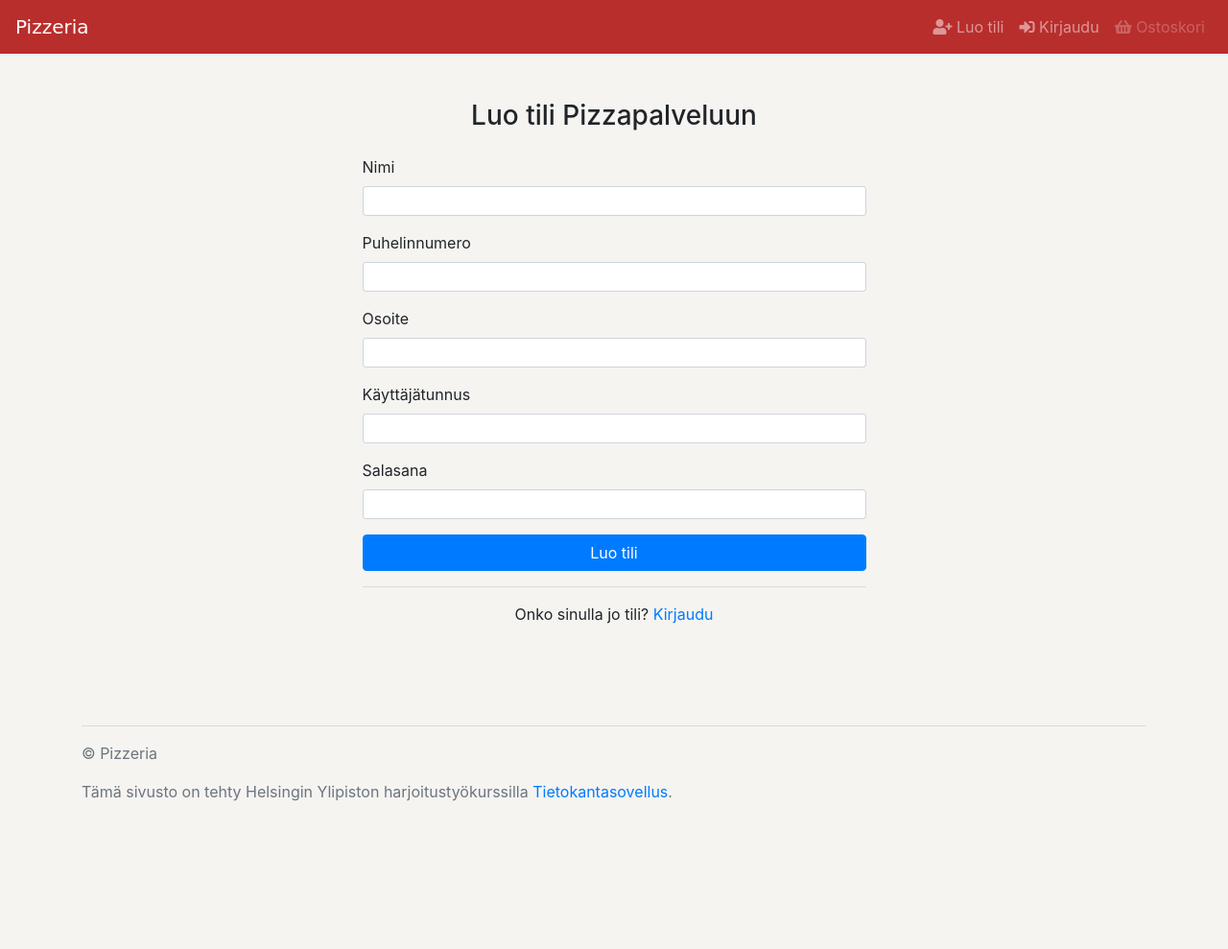
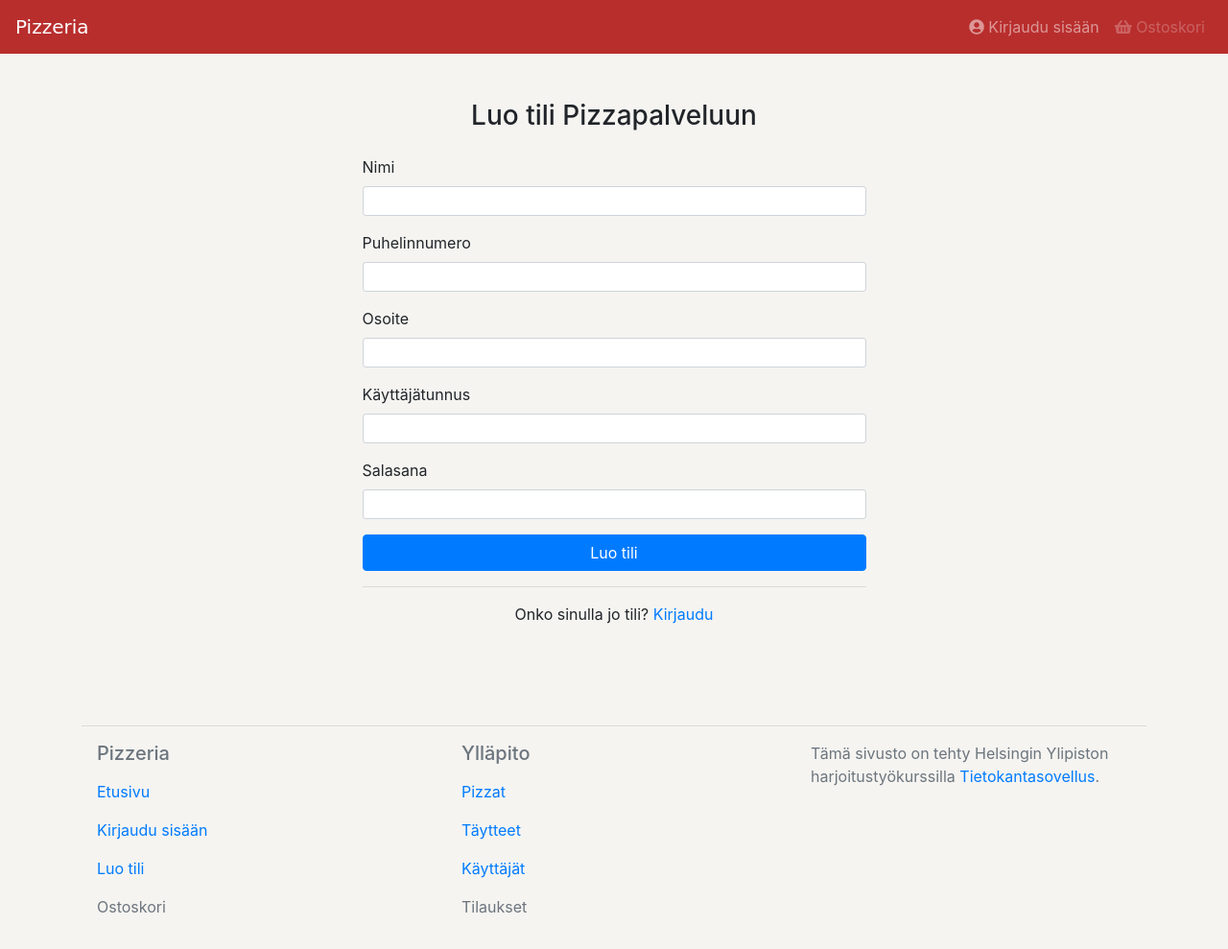
Before and after one commit to juissijohtaja/Pizzapalvelu, a Flask app: page /auth/signup/ in a window 1280 px wide. Shown: the whole page at 96% size. Before the commit the page ends 835 px from the top, so only its background shows below. Run offline with Flask 2, Linux system fonts and the light colour scheme; some libraries are stand-ins or nearby versions; some web fonts are replaced.

Commit message:
nav settings

```diff
--- a/application/templates/layout.html
+++ b/application/templates/layout.html
@@ -2,7 +2,7 @@
   <html>
     <head>
       <meta charset="utf-8">
-      <title>Pizzapalvelu</title>
+      <title>Pizzeria</title>
       <link rel="stylesheet" href="https://maxcdn.bootstrapcdn.com/bootstrap/4.0.0/css/bootstrap.min.css" integrity="sha384-Gn5384xqQ1aoWXA+058RXPxPg6fy4IWvTNh0E263XmFcJlSAwiGgFAW/dAiS6JXm" crossorigin="anonymous">
       <link rel="stylesheet" href="https://use.fontawesome.com/releases/v5.7.0/css/all.css" integrity="sha384-lZN37f5QGtY3VHgisS14W3ExzMWZxybE1SJSEsQp9S+oqd12jhcu+A56Ebc1zFSJ" crossorigin="anonymous">
       <link rel="stylesheet" href="{{ url_for('static', filename='css/main.css') }}">
@@ -10,7 +10,7 @@
     <body>
       <header>
         <nav class="navbar navbar-expand-lg navbar-dark my-red">
-          <a class="navbar-brand pizzeria-logo" href="/">Pizzeria</a>
+          <a class="navbar-brand pizzeria-logo" href="{{ url_for('index') }}">Pizzeria</a>
           <button class="navbar-toggler" type="button" data-toggle="collapse" data-target="#navbarCollapse" aria-controls="navbarCollapse" aria-expanded="false" aria-label="Toggle navigation">
                   <span class="navbar-toggler-icon"></span>
           </button>
@@ -19,17 +19,14 @@
               <ul class="navbar-nav ml-auto">
                 {% if current_user.is_authenticated %}
                   <li class="nav-item">
-                    <span class="navbar-text"><i class="fas fa-user"></i> Terve, {{ current_user.name }}</span>
+                    <span class="navbar-text"><i class="fas fa-user-circle"></i> {{ current_user.name }}</span>
                   </li>
                   <li class="nav-item">
                     <a class="nav-link" href="{{ url_for('auth_logout') }}"><i class="fas fa-sign-out-alt"></i> Kirjaudu ulos</a>
                   </li>
                 {% else %}
                   <li class="nav-item">
-                    <a class="nav-link" href="{{ url_for('auth_signup') }}"><i class="fas fa-user-plus"></i> Luo tili</a>
-                  </li>
-                  <li class="nav-item">
-                    <a class="nav-link" href="{{ url_for('auth_login') }}"><i class="fas fa-sign-in-alt"></i> Kirjaudu</a>
+                    <a class="nav-link" href="{{ url_for('auth_login') }}"><i class="fas fa-user-circle"></i> Kirjaudu sisään</a>
                   </li>
                 {% endif %}
                 <li class="nav-item">
@@ -37,13 +34,13 @@
                 </li>
                 {% if current_user.username == "juissi" or current_user.username == "teppo" %}
                   <li class="nav-item dropdown">
-                    <a class="nav-link dropdown-toggle" href="#" id="navbarDropdown" role="button" data-toggle="dropdown" aria-haspopup="true" aria-expanded="false">
-                      <i class="fas fa-cog"></i> Admin
+                    <a class="nav-link dropdown-toggle btn btn-dark btn-sm" href="#" id="navbarDropdown" role="button" data-toggle="dropdown" aria-haspopup="true" aria-expanded="false">
+                      <i class="fas fa-cog"></i> Ylläpito
                     </a>
                     <div class="dropdown-menu dropdown-menu-right" aria-labelledby="navbarDropdown">
+                      <a class="dropdown-item" href="{{ url_for('pizzas_index') }}"><i class="fas fa-pizza-slice"></i> Pizzat</a>
                       <a class="dropdown-item" href="{{ url_for('toppings_index') }}"><i class="fas fa-pepper-hot"></i> Täytteet</a>
-                      <a class="dropdown-item" href="{{ url_for('pizzas_index') }}"><i class="fas fa-pizza-slice"></i> Pizzat</a>
-                      <a class="dropdown-item" href="{{ url_for('user_index') }}"><i class="fas fa-users"></i> Käyttäjät</a>
+                      <a class="dropdown-item" href="{{ url_for('user_index') }}"><i class="fas fa-user"></i> Käyttäjät</a>
                       <div class="dropdown-divider"></div>
                       <a class="dropdown-item disabled" href="#"><i class="fas fa-cube"></i> Tilaukset</a>
                     </div>
@@ -66,8 +63,29 @@
       <footer class="text-muted pt-4 pb-4">
         <div class="container">
           <hr>
-          <p>&copy; Pizzeria</p>
-          <p>Tämä sivusto on tehty Helsingin Ylipiston harjoitustyökurssilla <a href="https://materiaalit.github.io/tsoha-20/">Tietokantasovellus</a>.</p>
+          <div class="row">
+            <div class="col">
+              <nav class="nav flex-column">
+                <h5 class="pl-3">Pizzeria</h5>
+                <a class="nav-link active" href="{{ url_for('index') }}">Etusivu</a>
+                <a class="nav-link" href="{{ url_for('auth_login') }}">Kirjaudu sisään</a>
+                <a class="nav-link" href="{{ url_for('auth_signup') }}">Luo tili</a>
+                <a class="nav-link disabled" href="#">Ostoskori</a>
+              </nav>
+            </div>
+            <div class="col">
+              <nav class="nav flex-column">
+                <h5 class="pl-3">Ylläpito</h5>
+                <a class="nav-link active" href="{{ url_for('pizzas_index') }}">Pizzat</a>
+                <a class="nav-link" href="{{ url_for('toppings_index') }}">Täytteet</a>
+                <a class="nav-link" href="{{ url_for('user_index') }}">Käyttäjät</a>
+                <a class="nav-link disabled" href="#">Tilaukset</a>
+              </nav>
+            </div>
+            <div class="col">
+              <p>Tämä sivusto on tehty Helsingin Ylipiston harjoitustyökurssilla <a href="https://materiaalit.github.io/tsoha-20/">Tietokantasovellus</a>.</p>
+            </div>
+          </div>
         </div>
       </footer>
 
```
